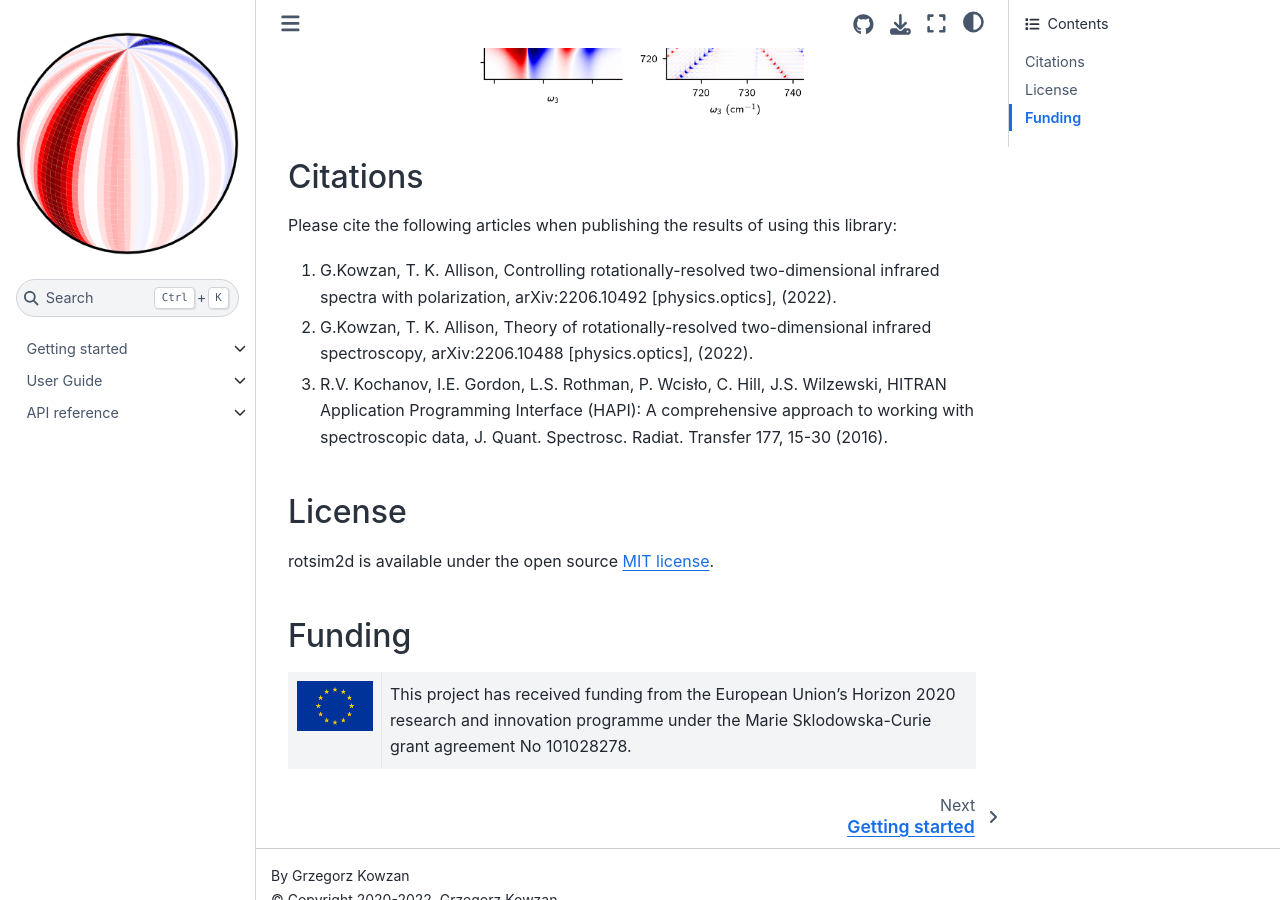
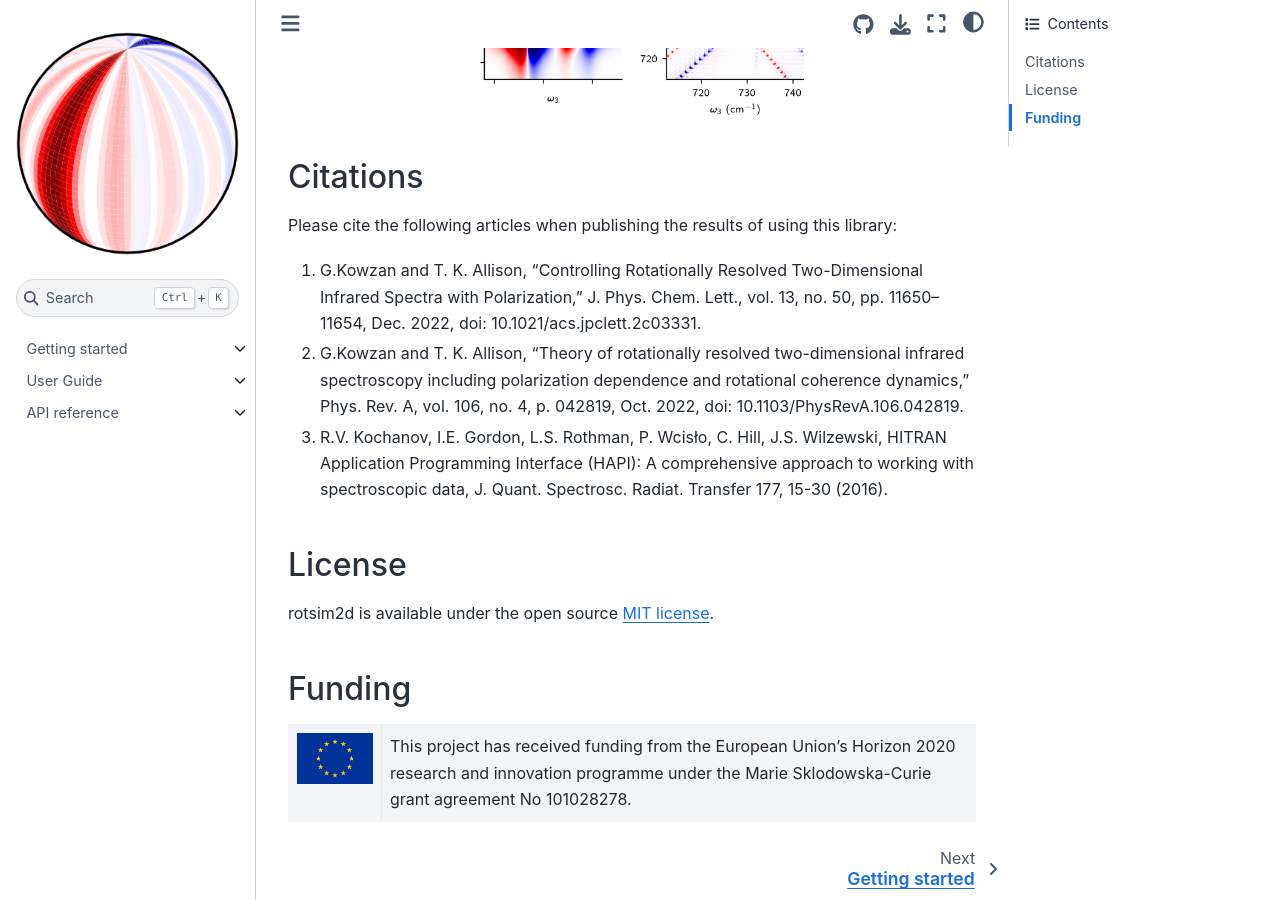
Before and after one commit to gkowzan/rotsim2d, a Sphinx documentation site: the page built from docs/index.rst, in a window 1280 px wide and 900 px high, scrolled down 701 px. Built offline with Sphinx 7.4.7 and the Sphinx Book theme 1.1.4, drawn with Linux system fonts in a browser that asks for light colours.

Commit message:
update citations in docs

```diff
--- a/docs/citations.txt
+++ b/docs/citations.txt
@@ -1,7 +1,7 @@
 
-.. |LETTER| replace:: G.\ Kowzan, T. K. Allison, Controlling rotationally-resolved two-dimensional infrared spectra with polarization, arXiv:2206.10492 [physics.optics], (2022).
+.. |LETTER| replace:: G.\ Kowzan and T. K. Allison, “Controlling Rotationally Resolved Two-Dimensional Infrared Spectra with Polarization,” J. Phys. Chem. Lett., vol. 13, no. 50, pp. 11650–11654, Dec. 2022, doi: 10.1021/acs.jpclett.2c03331.
 
-.. |THEORY| replace:: G.\ Kowzan, T. K. Allison, Theory of rotationally-resolved two-dimensional infrared spectroscopy, arXiv:2206.10488 [physics.optics], (2022).
+.. |THEORY| replace:: G.\ Kowzan and T. K. Allison, “Theory of rotationally resolved two-dimensional infrared spectroscopy including polarization dependence and rotational coherence dynamics,” Phys. Rev. A, vol. 106, no. 4, p. 042819, Oct. 2022, doi: 10.1103/PhysRevA.106.042819.
 
 .. |HAPI| replace:: R.V. Kochanov, I.E. Gordon, L.S. Rothman, P. Wcisło, C. Hill, J.S. Wilzewski, HITRAN Application Programming Interface (HAPI): A comprehensive approach to working with spectroscopic data, J. Quant. Spectrosc. Radiat. Transfer 177, 15-30 (2016).
 
```
